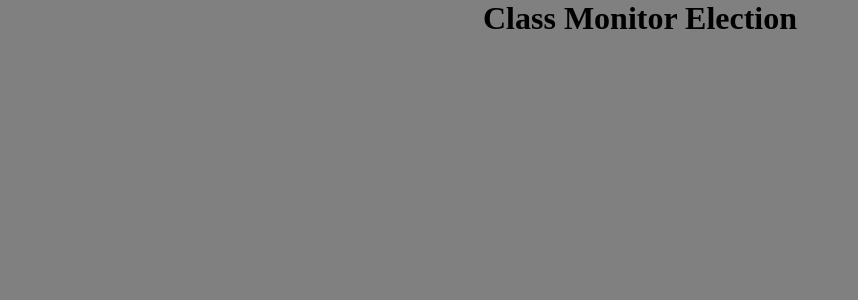
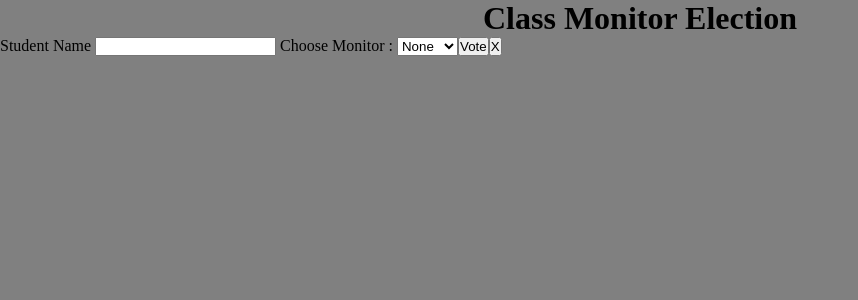
Before and after one commit to CoolShivas/React_Class_Monitor_Election, a React (Vite) app in the folder class_monitor_voting_website/: page / in a window 1280 px wide. Shown: the top 300 px of the page, without its empty margins (0-858 px from the left). Built offline with nearby package versions, Linux system fonts and the light colour scheme.

Commit message:
Creation_of_InputForm

```diff
--- a/class_monitor_voting_website/src/App.jsx
+++ b/class_monitor_voting_website/src/App.jsx
@@ -1,10 +1,19 @@
+import InputForm from "./components/InputForm";
 import AppName from "./components/AppName";
 
 
 
 function App() {
   return <>
-    <AppName></AppName>
+    <header>
+      <AppName></AppName>
+    </header>
+
+    <main>
+      <InputForm></InputForm>
+    </main>
+
+    <footer></footer>
   </>
 }
 
--- /dev/null
+++ b/class_monitor_voting_website/src/components/InputForm.jsx
@@ -0,0 +1,19 @@
+const InputForm = () => {
+    return <form>
+        <label htmlFor="studentName"> Student Name </label>
+        <input type="text" name="studentName" id="studentName" />
+
+        <label htmlFor="chooseMonitor"> Choose Monitor : </label>
+        <select name="chooseMonitor" id="chooseMonitor">
+            <option value="none"> None </option>
+            <option value="Varun"> Varun </option>
+            <option value="Jimmy"> Jimmy </option>
+            <option value="Umar"> Umar </option>
+        </select>
+
+        <button> Vote </button>
+        <button> X </button>
+    </form>
+}
+
+export default InputForm;
```
